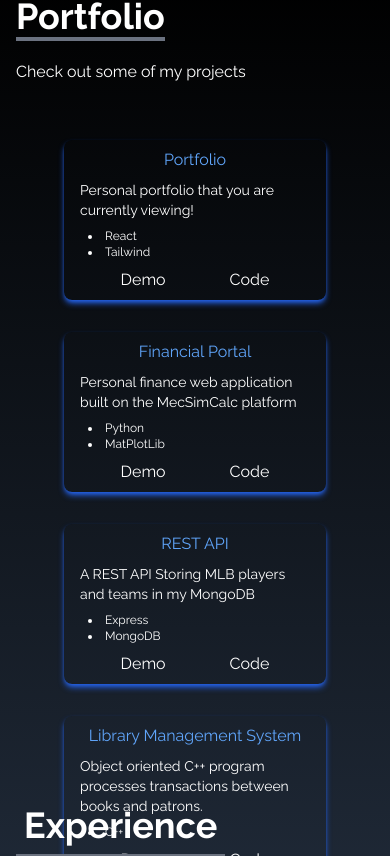
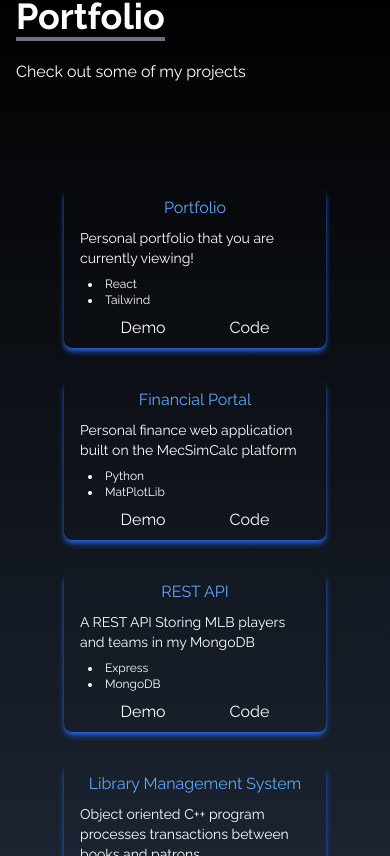
Before and after one commit to Bdiaz10/My-Portfolio, a React (Create React App) app: page / in a window 390 px wide. Shown: the part 1708-2564 px from the top of the page. Built offline with nearby package versions, Linux system fonts and the light colour scheme.

Commit message:
Portfolio padding

```diff
--- a/src/components/Portfolio.jsx
+++ b/src/components/Portfolio.jsx
@@ -66,7 +66,7 @@
         </div>
 
 
-        <div className="grid sm:grid-cols-2 md:grid-cols-3 gap-8 px-12 sm:px-0">
+        <div className="grid sm:grid-cols-2 md:grid-cols-3 gap-8 px-12 py-12 sm:px-0">
 
           {portfolios.map(({id, codehref, demohref, desc, title, tools}) => (
             <div key ={id} className="shadow-md shadow-blue-600 rounded-lg
```
